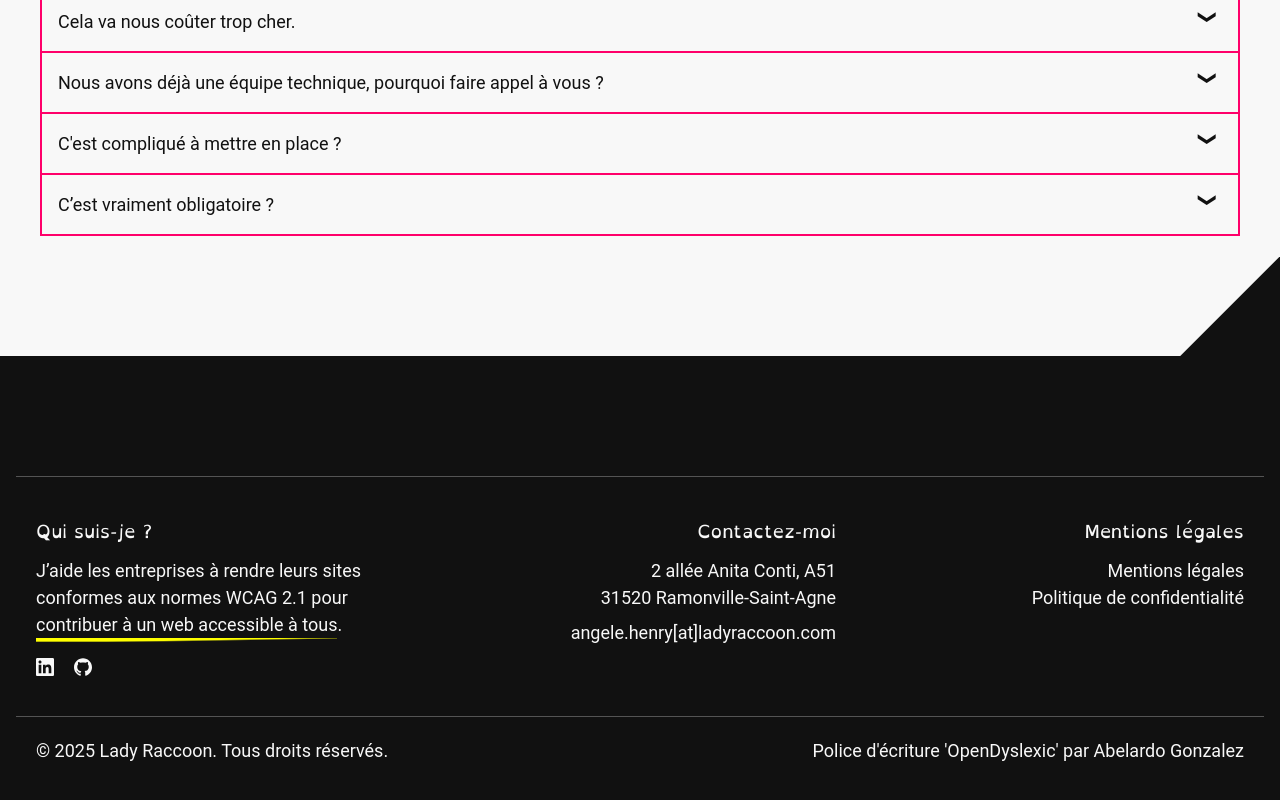
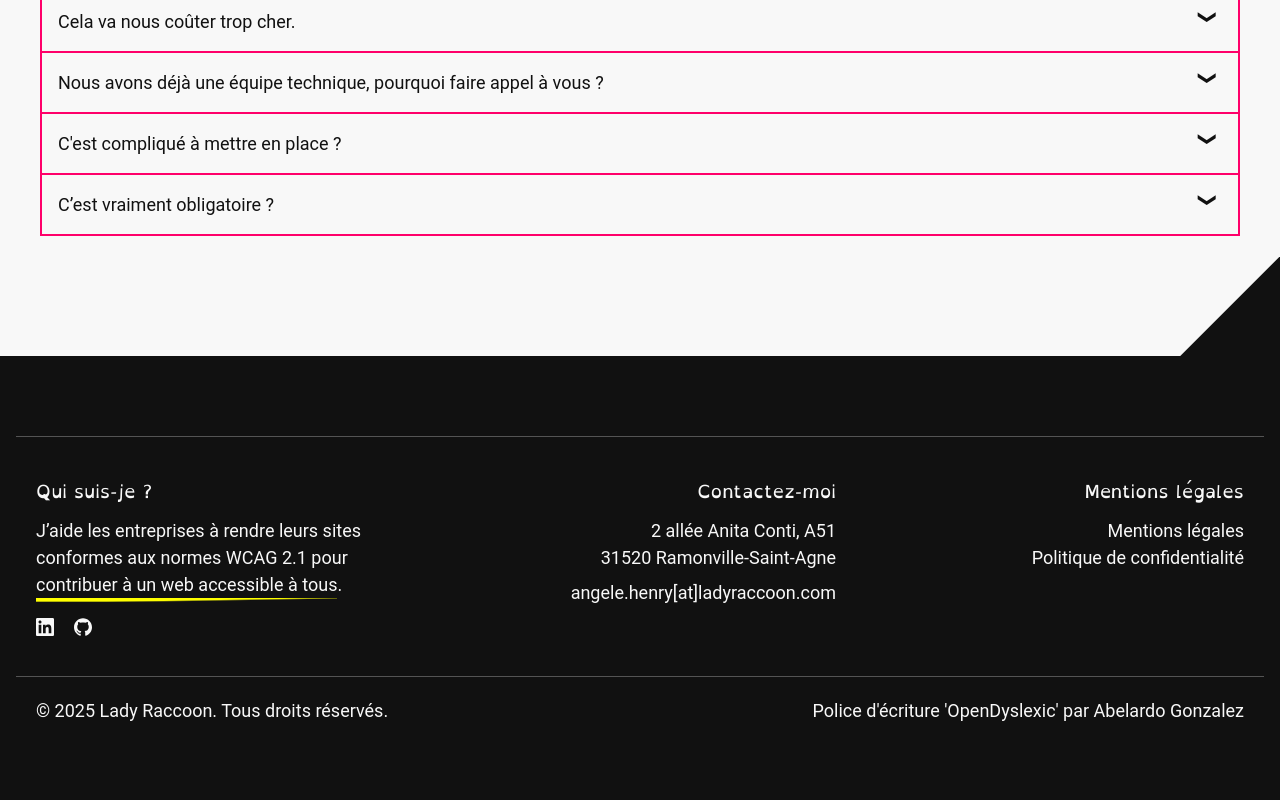
Before and after one commit to angele-henry-dev/lady-raccoon-svelte, a SvelteKit app: page / in a window 1280 px wide. Shown: the part 4062-4862 px from the top of the page. Built offline with nearby package versions, Linux system fonts and the light colour scheme.

Commit message:
faq tab__label::after

```diff
--- a/src/routes/+layout.svelte
+++ b/src/routes/+layout.svelte
@@ -23,7 +23,7 @@
 
 <GoTop />
 
-<footer class="my-10 px-4">
+<footer class="mb-10 px-4">
 	<div class="p-5 pt-10 grid grid-cols-1 md:grid-cols-3 gap-4 border-t">
 		<div>
 			<h1 class='mb-3 text-lg'>Qui suis-je ?</h1>
--- a/src/routes/+page.svelte
+++ b/src/routes/+page.svelte
@@ -137,6 +137,7 @@
   height: 1em;
   text-align: center;
   transform: rotate(90deg);
+  transform-origin: 50% 50%;
   transition: all 0.35s;
 }
 .tab input:checked + .tab__label {
@@ -144,6 +145,7 @@
 }
 .tab input:checked + .tab__label::after {
   transform: rotate(270deg);
+  transform-origin: 9px 18px;
 }
 .tab__content p {
   margin: 0;
```
